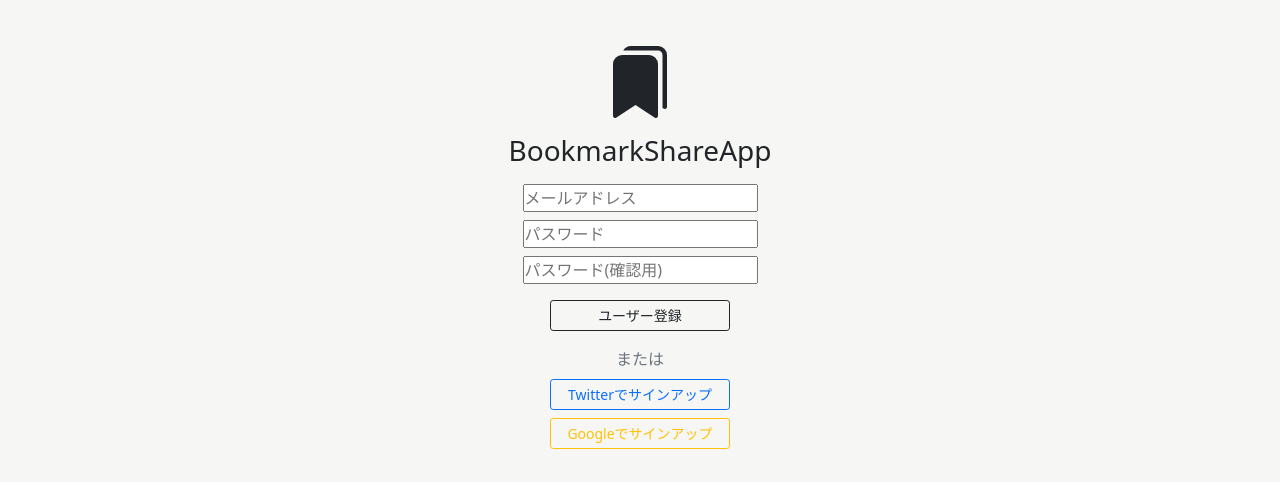
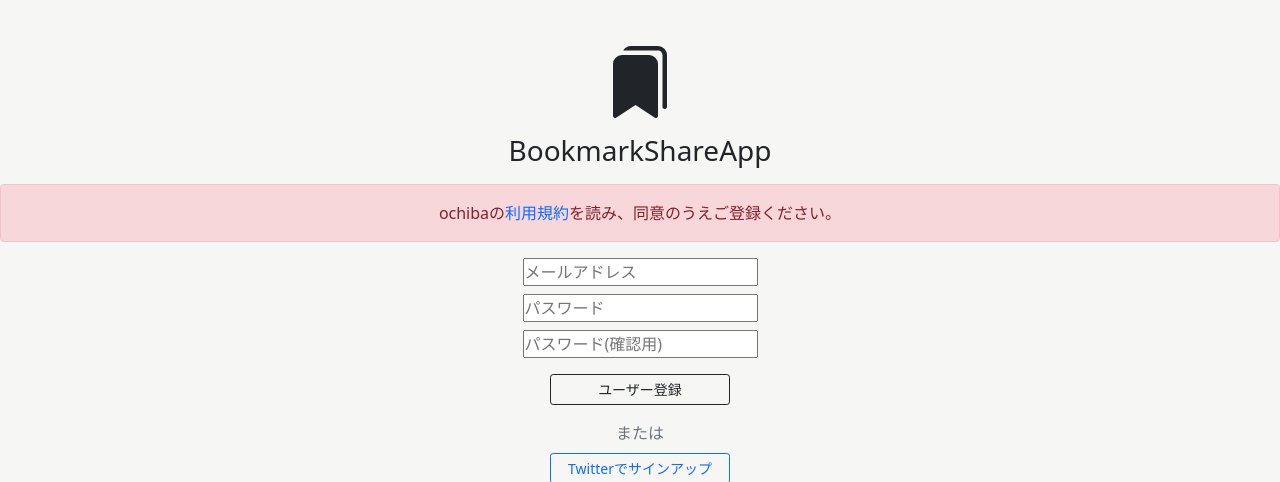
Before and after one commit to manasan-iTL/ochiba-backend, a Django app: page /account/signup/ in a window 1280 px wide. Shown: the part 58-540 px from the top of the page. Run offline with Django 3.2, Linux system fonts and the light colour scheme; some libraries are stand-ins or nearby versions; some web fonts are replaced.

Commit message:
[fix] サインアップ画面に利用規約の注意を追加

```diff
--- a/templates/account/signup.html
+++ b/templates/account/signup.html
@@ -23,6 +23,7 @@
 
 <div class="text-center">
   <form class="signup" id="signup_form" method="post" action="{% url 'account_signup' %}">
+    <p class="alert alert-danger">ochibaの<a href="{% url 'terms' %}" target="_blank">利用規約</a>を読み、同意のうえご登録ください。</p>
     {% csrf_token %}
     {% for error in form.non_field_errors %}
       <div class="error-message">
```
